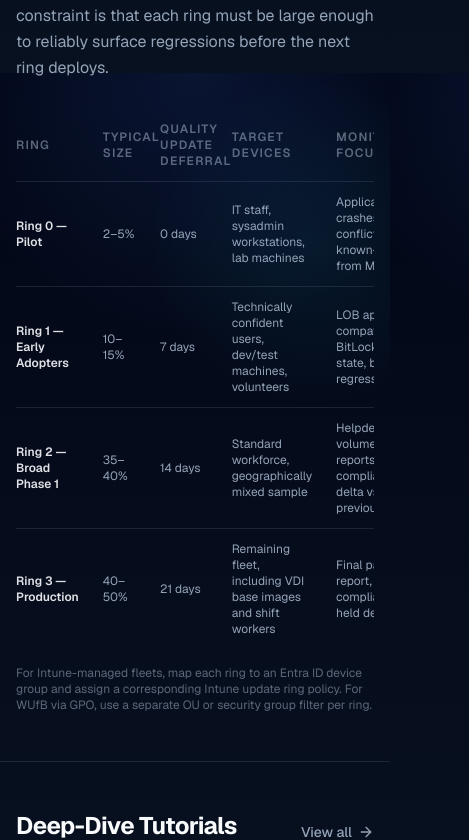
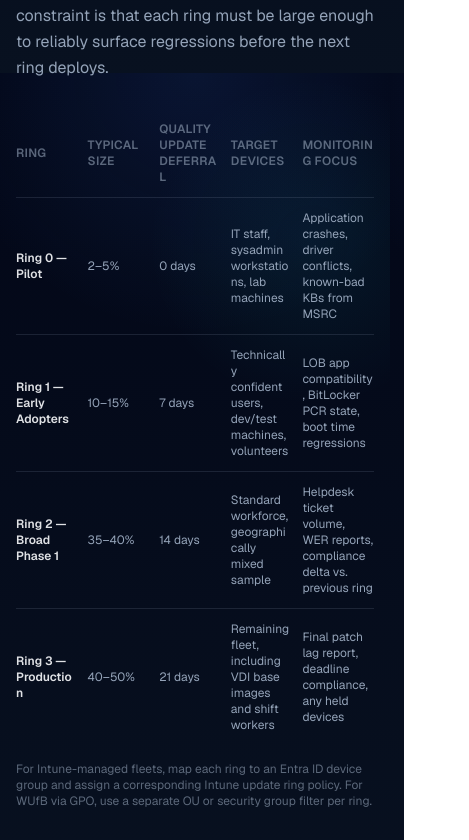
Before and after one commit to Jackoma0209/adminsignal, a Next.js app: page /patch-management in a window 390 px wide. Shown: the part 4147-4987 px from the top of the page, 469 px wide, since content can reach past the window. Built offline with nearby package versions, Linux system fonts and the light colour scheme; no server answers.

Commit message:
fix: complete AdSense readiness QA fixes

```diff
--- a/src/app/intune/page.tsx
+++ b/src/app/intune/page.tsx
@@ -356,12 +356,12 @@ export default function IntunePage() {
             title="Update Rings and Windows Autopatch"
             description="Intune update rings give you ring-based quality and feature update deferral without WSUS infrastructure. Windows Autopatch layers automation on top, managing ring assignment and pause decisions based on fleet signal."
           />
-          <div className="overflow-x-auto">
-            <table className="w-full text-sm">
+          <div className="max-w-full overflow-x-auto">
+            <table className="w-full table-fixed text-sm sm:table-auto">
               <thead>
                 <tr className="border-b border-border">
                   {['Ring', 'Quality deferral', 'Feature deferral', 'Target group', 'Deadline enforcement'].map((h) => (
-                    <th key={h} className="pb-3 pr-6 text-left text-xs font-semibold uppercase tracking-widest text-muted/60">
+                    <th key={h} className="break-words pb-3 pr-3 text-left text-xs font-semibold uppercase tracking-wide text-muted/60 sm:pr-6 sm:tracking-widest">
                       {h}
                     </th>
                   ))}
@@ -375,11 +375,11 @@ export default function IntunePage() {
                   { ring: 'Ring 3 — Production', quality: '21 days', feature: '90 days', target: 'Remaining managed fleet, VDI', deadline: '7 days' },
                 ].map((row) => (
                   <tr key={row.ring} className="text-xs text-muted">
-                    <td className="py-3 pr-6 font-semibold text-foreground/90">{row.ring}</td>
-                    <td className="py-3 pr-6">{row.quality}</td>
-                    <td className="py-3 pr-6">{row.feature}</td>
-                    <td className="py-3 pr-6">{row.target}</td>
-                    <td className="py-3">{row.deadline}</td>
+                    <td className="break-words py-3 pr-3 font-semibold text-foreground/90 sm:pr-6">{row.ring}</td>
+                    <td className="break-words py-3 pr-3 sm:pr-6">{row.quality}</td>
+                    <td className="break-words py-3 pr-3 sm:pr-6">{row.feature}</td>
+                    <td className="break-words py-3 pr-3 sm:pr-6">{row.target}</td>
+                    <td className="break-words py-3">{row.deadline}</td>
                   </tr>
                 ))}
               </tbody>
@@ -403,7 +403,7 @@ export default function IntunePage() {
                 body: 'Hybrid-joined devices with both a WSUS-targeting GPO and an Intune update ring will behave unpredictably. Audit with gpresult /H — only one management authority should own Windows Update settings.',
               },
             ].map((item) => (
-              <div key={item.heading} className="rounded-xl border border-border bg-surface p-5 shadow-card">
+              <div key={item.heading} className="rounded-xl border border-border bg-surface p-5 shadow-card [overflow-wrap:anywhere]">
                 <p className="mb-2 text-sm font-semibold text-foreground">{item.heading}</p>
                 <p className="text-xs leading-relaxed text-muted">{item.body}</p>
               </div>
@@ -450,7 +450,7 @@ export default function IntunePage() {
                 body: 'One-time PowerShell scripts run once per device and are suited for configuration tasks at provisioning time. Unlike Proactive Remediations, they do not re-run on schedule. The Intune Management Extension (IME) log at C:\\ProgramData\\Microsoft\\IntuneManagementExtension\\Logs\\IntuneManagementExtension.log captures execution detail.',
               },
             ].map((item) => (
-              <div key={item.heading} className="rounded-xl border border-border bg-surface p-5 shadow-card">
+              <div key={item.heading} className="rounded-xl border border-border bg-surface p-5 shadow-card [overflow-wrap:anywhere]">
                 <p className="mb-2 text-sm font-semibold text-foreground">{item.heading}</p>
                 <p className="text-xs leading-relaxed text-muted">{item.body}</p>
               </div>
@@ -497,7 +497,7 @@ export default function IntunePage() {
                 body: 'Devices > Monitor > Autopilot deployments shows per-device phase timing, ESP step results, and failure codes. The deployment profile assignment column confirms which profile the device matched. Cross-reference with the hardware hash in Devices > Enrollment > Windows enrollment > Devices.',
               },
             ].map((item) => (
-              <div key={item.heading} className="rounded-xl border border-border bg-surface p-5 shadow-card">
+              <div key={item.heading} className="rounded-xl border border-border bg-surface p-5 shadow-card [overflow-wrap:anywhere]">
                 <p className="mb-2 text-sm font-semibold text-foreground">{item.heading}</p>
                 <p className="text-xs leading-relaxed text-muted">{item.body}</p>
               </div>
@@ -569,7 +569,7 @@ export default function IntunePage() {
                 className="flex gap-3 rounded-xl border border-border bg-surface p-4 shadow-card"
               >
                 <div className="mt-0.5 h-2 w-2 shrink-0 rounded-full bg-primary/60" />
-                <div>
+                <div className="min-w-0 [overflow-wrap:anywhere]">
                   <p className="mb-1 text-sm font-semibold text-foreground">{item.title}</p>
                   <p className="text-xs leading-relaxed text-muted">{item.detail}</p>
                 </div>
--- a/src/app/patch-management/page.tsx
+++ b/src/app/patch-management/page.tsx
@@ -223,7 +223,7 @@ export default function PatchManagementPage() {
             ].map((item) => (
               <div
                 key={item.heading}
-                className="rounded-xl border border-border bg-surface p-5 shadow-card"
+                className="rounded-xl border border-border bg-surface p-5 shadow-card [overflow-wrap:anywhere]"
               >
                 <p className="mb-2 text-sm font-semibold text-foreground">{item.heading}</p>
                 <p className="text-xs leading-relaxed text-muted">{item.body}</p>
@@ -319,23 +319,23 @@ export default function PatchManagementPage() {
             title="Recommended Patch Ring Structure"
             description="Four rings cover most enterprise fleet sizes. Adjust sizing to fit your environment — the key constraint is that each ring must be large enough to reliably surface regressions before the next ring deploys."
           />
-          <div className="overflow-x-auto">
-            <table className="w-full text-sm">
+          <div className="max-w-full overflow-x-auto">
+            <table className="w-full table-fixed text-sm sm:table-auto">
               <thead>
                 <tr className="border-b border-border">
-                  <th className="pb-3 text-left text-xs font-semibold uppercase tracking-widest text-muted/60">
+                  <th className="break-words pb-3 pr-3 text-left text-xs font-semibold uppercase tracking-wide text-muted/60 sm:pr-6 sm:tracking-widest">
                     Ring
                   </th>
-                  <th className="pb-3 text-left text-xs font-semibold uppercase tracking-widest text-muted/60">
+                  <th className="break-words pb-3 pr-3 text-left text-xs font-semibold uppercase tracking-wide text-muted/60 sm:pr-6 sm:tracking-widest">
                     Typical size
                   </th>
-                  <th className="pb-3 text-left text-xs font-semibold uppercase tracking-widest text-muted/60">
+                  <th className="break-words pb-3 pr-3 text-left text-xs font-semibold uppercase tracking-wide text-muted/60 sm:pr-6 sm:tracking-widest">
                     Quality update deferral
                   </th>
-                  <th className="pb-3 text-left text-xs font-semibold uppercase tracking-widest text-muted/60">
+                  <th className="break-words pb-3 pr-3 text-left text-xs font-semibold uppercase tracking-wide text-muted/60 sm:pr-6 sm:tracking-widest">
                     Target devices
                   </th>
-                  <th className="pb-3 text-left text-xs font-semibold uppercase tracking-widest text-muted/60">
+                  <th className="break-words pb-3 text-left text-xs font-semibold uppercase tracking-wide text-muted/60 sm:tracking-widest">
                     Monitoring focus
                   </th>
                 </tr>
@@ -372,11 +372,11 @@ export default function PatchManagementPage() {
                   },
                 ].map((row) => (
                   <tr key={row.ring} className="text-xs text-muted">
-                    <td className="py-3 pr-6 font-semibold text-foreground/90">{row.ring}</td>
-                    <td className="py-3 pr-6">{row.size}</td>
-                    <td className="py-3 pr-6">{row.deferral}</td>
-                    <td className="py-3 pr-6">{row.devices}</td>
-                    <td className="py-3">{row.monitor}</td>
+                    <td className="break-words py-3 pr-3 font-semibold text-foreground/90 sm:pr-6">{row.ring}</td>
+                    <td className="break-words py-3 pr-3 sm:pr-6">{row.size}</td>
+                    <td className="break-words py-3 pr-3 sm:pr-6">{row.deferral}</td>
+                    <td className="break-words py-3 pr-3 sm:pr-6">{row.devices}</td>
+                    <td className="break-words py-3">{row.monitor}</td>
                   </tr>
                 ))}
               </tbody>
@@ -506,7 +506,7 @@ export default function PatchManagementPage() {
                 className="flex gap-3 rounded-xl border border-border bg-surface p-4 shadow-card"
               >
                 <div className="mt-0.5 h-2 w-2 shrink-0 rounded-full bg-primary/60" />
-                <div>
+                <div className="min-w-0 [overflow-wrap:anywhere]">
                   <p className="mb-1 text-sm font-semibold text-foreground">{item.title}</p>
                   <p className="text-xs leading-relaxed text-muted">{item.detail}</p>
                 </div>
```
Also changed, not shown: public/og-default.png (added).
